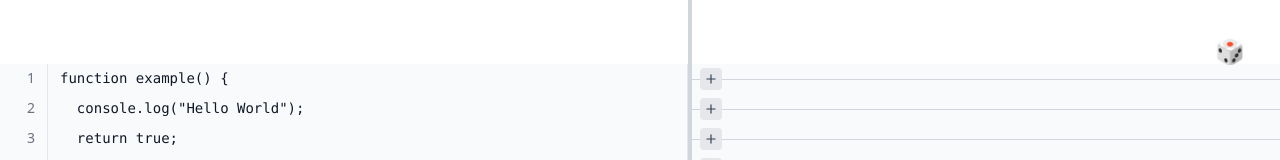
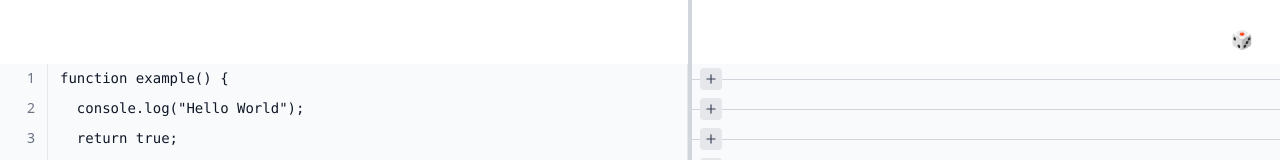
Before and after one commit to BB-69/code-rev-format, a React (Vite) app: page / in a window 1280 px wide. Shown: the top 160 px of the page. Built offline with nearby package versions, Linux system fonts and the light colour scheme.

Commit message:
Reduce ThemeSwitcher size

```diff
--- a/src/components/common/theme.tsx
+++ b/src/components/common/theme.tsx
@@ -104,9 +104,9 @@ export function ThemeSwitcher({
   return (
     <div
       className="w-[60px] h-[60px] flex justify-center items-center
-      rounded-md text-[24px]"
+      rounded-md text-[18px]"
     >
-      <ButtonToggle onToggle={cycle} pxSize={{ w: 60, h: 60 }}>
+      <ButtonToggle onToggle={cycle} pxSize={{ w: 40, h: 40 }}>
         {icon}
       </ButtonToggle>
     </div>
--- a/src/components/page/-layout.tsx
+++ b/src/components/page/-layout.tsx
@@ -395,7 +395,7 @@ const Layout = () => {
 
   return (
     <div className="flex flex-col w-full h-screen bg-white [.dark_&]:bg-gray-900">
-      <div className="absolute top-5 right-5 z-10">
+      <div className="absolute top-2 right-2 z-10">
         <ThemeSwitcher />
       </div>
 
```
